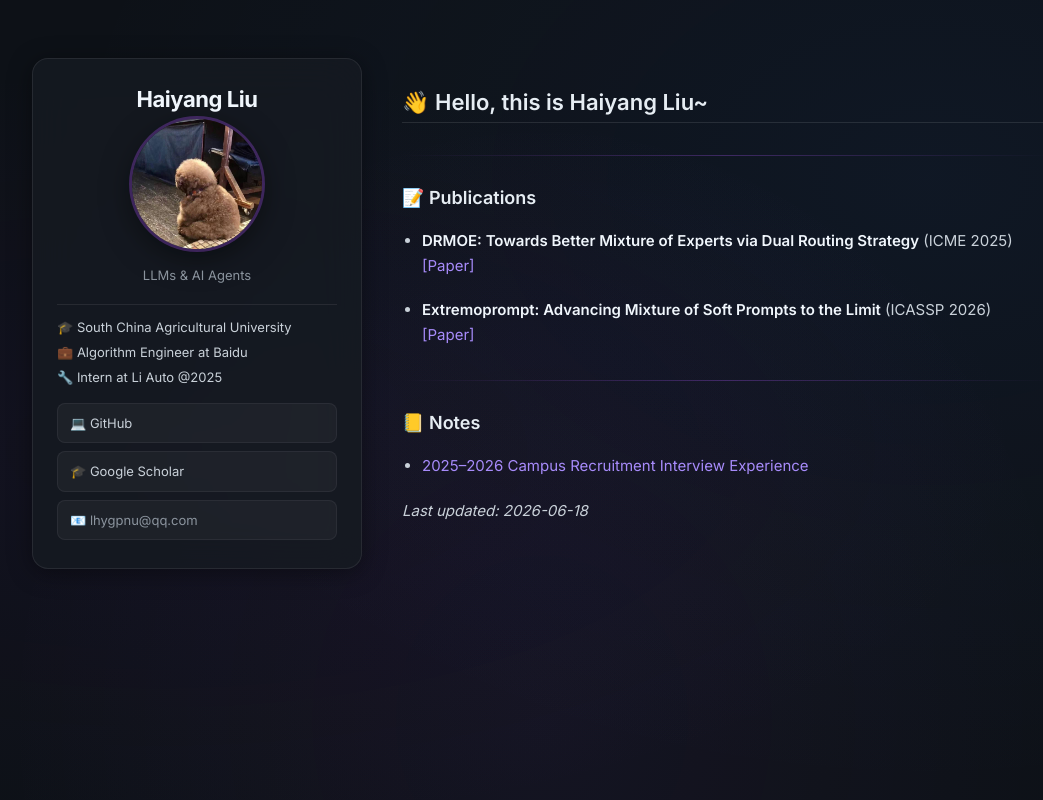
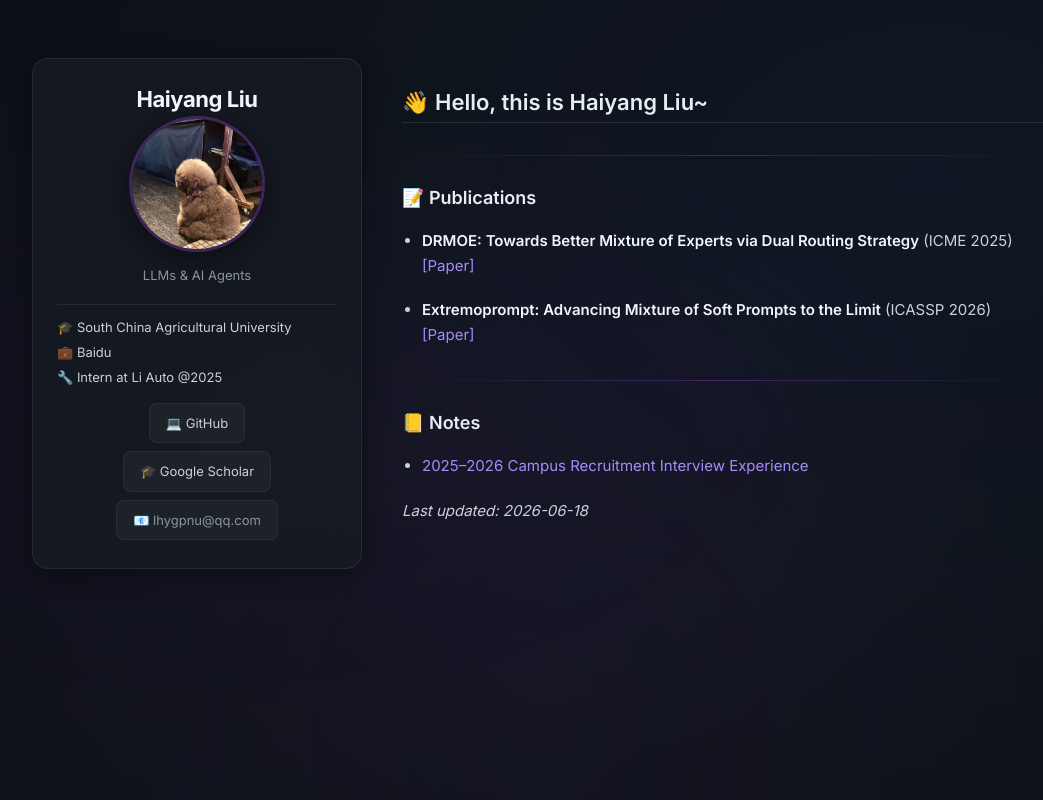
Before and after one commit to lhyscau/lhyscau.github.io, a Jekyll site: the page built from index.md, in a window 1280 px wide and 900 px high. Shown: the top 800 px of the window, without its empty margins (98-1141 px from the left). Built offline with Jekyll 4.4.1, drawn with Linux system fonts in a browser that asks for light colours; our own code applies the rules of GitHub Pages for plain Markdown files.

Commit message:
侧边栏按钮居中
- .sidebar-links 添加 align-items: center
- 按钮改为 inline-block + text-align: center
- padding 调宽，视觉更均衡

Co-Authored-By: Claude <noreply@anthropic.com>

```diff
--- a/_layouts/default.html
+++ b/_layouts/default.html
@@ -27,7 +27,7 @@
 
         <div class="sidebar-info">
           <p>🎓 South China Agricultural University</p>
-          <p>💼 Algorithm Engineer at Baidu</p>
+          <p>💼 Baidu</p>
           <p>🔧 Intern at Li Auto @2025</p>
         </div>
 
--- a/_layouts/wide.html
+++ b/_layouts/wide.html
@@ -37,7 +37,7 @@
 
         <div class="sidebar-info">
           <p>🎓 South China Agricultural University</p>
-          <p>💼 Algorithm Engineer at Baidu</p>
+          <p>💼 Baidu</p>
           <p>🔧 Intern at Li Auto @2025</p>
         </div>
 
--- a/assets/css/modern.css
+++ b/assets/css/modern.css
@@ -102,12 +102,13 @@ header p {
   margin-top: 16px;
   display: flex;
   flex-direction: column;
+  align-items: center;
   gap: 8px;
 }
 
 .sidebar-links a {
-  display: block;
-  padding: 8px 12px;
+  display: inline-block;
+  padding: 8px 16px;
   border-radius: 8px;
   font-size: 13px;
   color: #c9d1d9;
@@ -115,6 +116,7 @@ header p {
   border: 1px solid rgba(255, 255, 255, 0.06);
   text-decoration: none;
   transition: all 0.2s ease;
+  text-align: center;
 }
 
 .sidebar-links a:hover {
@@ -125,13 +127,14 @@ header p {
 }
 
 .sidebar-text {
-  display: block;
-  padding: 8px 12px;
+  display: inline-block;
+  padding: 8px 16px;
   border-radius: 8px;
   font-size: 13px;
   color: #8b949e;
   background: rgba(255, 255, 255, 0.04);
   border: 1px solid rgba(255, 255, 255, 0.06);
+  text-align: center;
 }
 
 /* === Content Section === */
```
